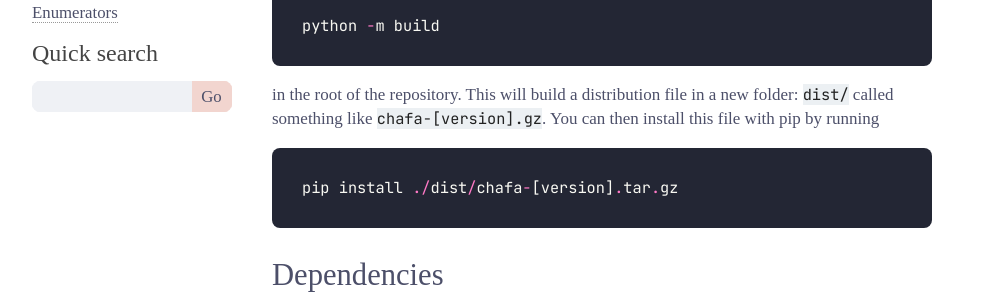
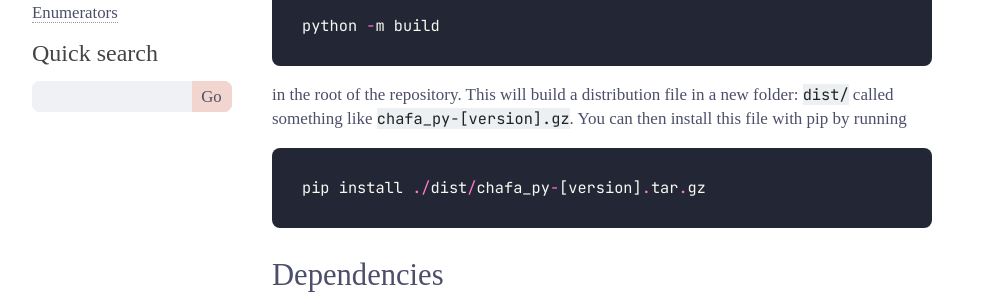
Before and after one commit to GuardKenzie/chafa.py, a Sphinx documentation site: the page built from docs/usage/installation.rst, in a window 1280 px wide. Shown: the part 634-932 px from the top of the page, without its empty margins (148-1141 px from the left). Built offline with Sphinx 7.4.7, drawn with Linux system fonts in a browser that asks for light colours; some web fonts are replaced.

```diff
--- a/docs/usage/installation.rst
+++ b/docs/usage/installation.rst
@@ -31,11 +31,11 @@ If you want, you can install and play around with this package by cloning the re
     python -m build
 
 
-in the root of the repository. This will build a distribution file in a new folder: ``dist/`` called something like ``chafa-[version].gz``. You can then install this file with pip by running
+in the root of the repository. This will build a distribution file in a new folder: ``dist/`` called something like ``chafa_py-[version].gz``. You can then install this file with pip by running
 
 ::
 
-    pip install ./dist/chafa-[version].tar.gz
+    pip install ./dist/chafa_py-[version].tar.gz
 
 
 Dependencies
```
Also changed, not shown: README.md (+2 -2 lines).
